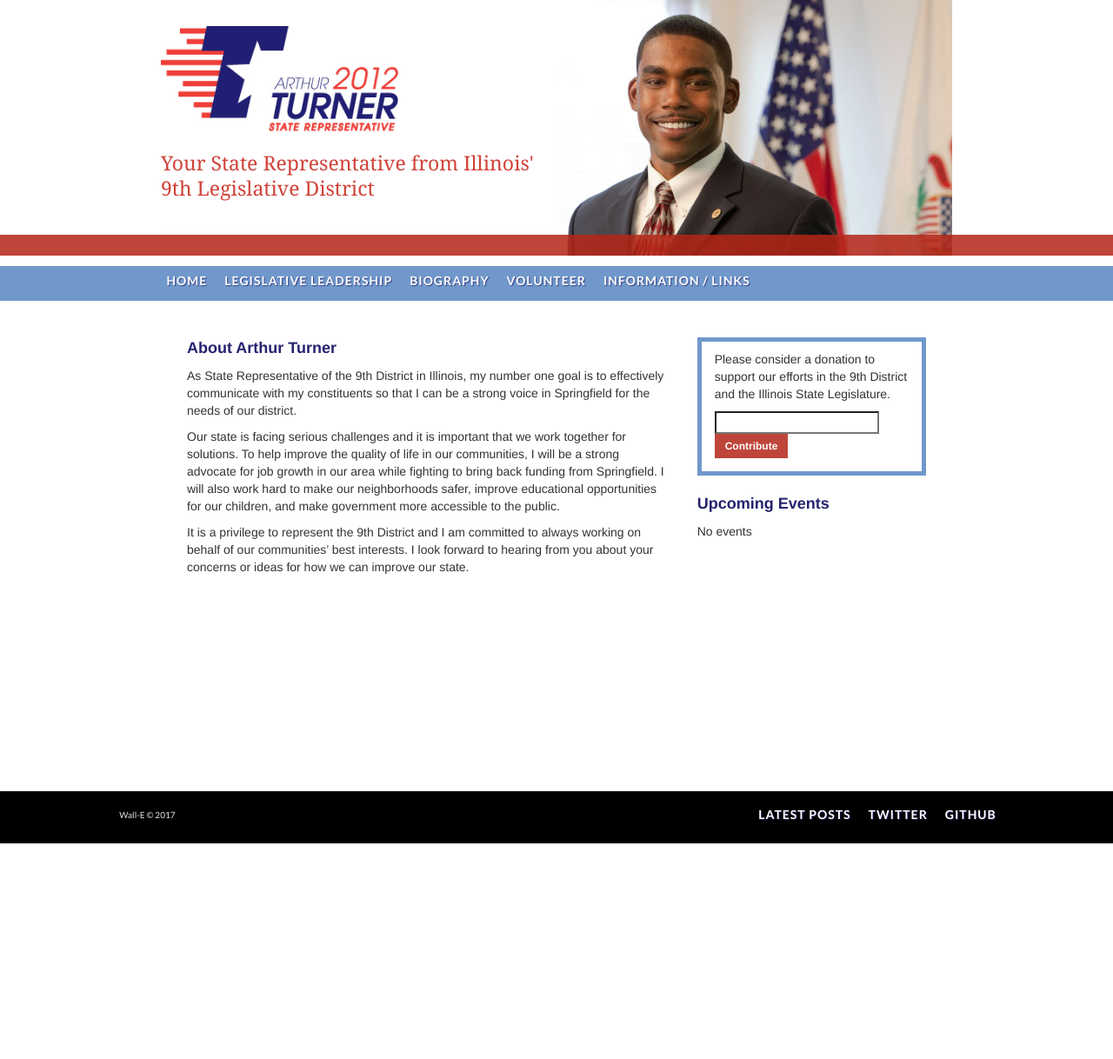
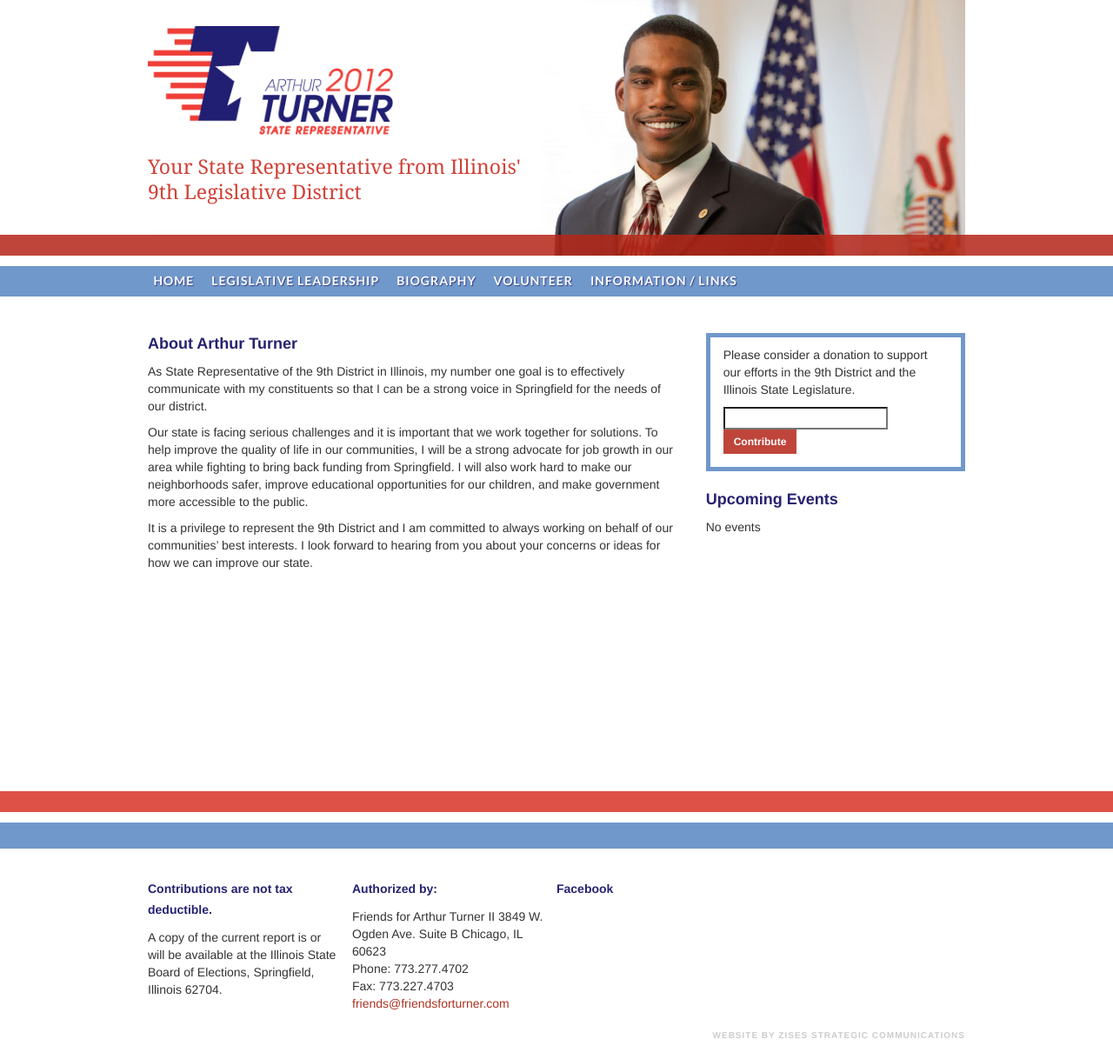
Before and after one commit to DarkoArnautov/friendsforturner, a Jekyll site: the page built from index.md, in a window 1280 px wide. Shown: the whole page at 87% size. Built offline with Jekyll 4.4.1, drawn with Linux system fonts in a browser that asks for light colours; before the commit the page ends 970 px from its top, so only the background shows below that.

Commit message:
complete site

```diff
--- a/_includes/footer.html
+++ b/_includes/footer.html
@@ -1,17 +1,31 @@
 <footer>
-    <div class="footer-wrapper">
-        <div class="ui secondary menu inverted">
-            <p class="item">Wall-E &copy; 2017</p>
-            <div class="right menu">
-                <a class="item" href="/archive.html">
-                    Latest Posts
-                </a>
-                <a class="item" href="https://twitter.com/fsf">
-                    Twitter
-                </a>
-                <a class="item" href="https://github.com/abhn">
-                    Github
-                </a>
+    <div class="container">
+        <div class="footer-wrapper">
+            <div class="col-sm-12">
+                <div class="col-sm-3">
+                    <h4>Contributions are not tax deductible.</h4>
+                    <p>A copy of the current report is or will be available at the Illinois State Board of Elections, Springfield, Illinois 62704.</p>
+                </div>
+                <div class="col-sm-3">
+                    <h4>Authorized by:</h4>
+                    <p>Friends for Arthur Turner II
+                        3849 W. Ogden Ave. Suite B
+                        Chicago, IL 60623<br>
+                        Phone: 773.277.4702<br>
+                        Fax: 773.227.4703<br>
+                        <a href="">friends@friendsforturner.com</a>
+                    </p>
+
+                </div>
+                <div class="col-sm-3">
+                    <h4>Facebook</h4>
+                </div>
+                <div class="col-sm-3">
+
+                </div>
+            </div>
+            <div class="col-sm-12 credit" >
+                <p >Website by <a href="http://zis.es" target="_blank">Zises Strategic Communications</a></p>
             </div>
         </div>
     </div>
--- a/assets/css/main.css
+++ b/assets/css/main.css
@@ -30,6 +30,7 @@ img, video, iframe {
 .container {
     max-width: 940px;
     margin: 0 auto;
+    padding: 0px !important;
 }
 
 header {
@@ -47,10 +48,12 @@ header {
 }
 
 .blue-bar {
-    height: 40px;
+    height: 35px;
     margin: 0px 0px 12px 0px;
     background: #7098CB;
 }
+
+
 
 .head-area {
     height: 300px;
@@ -97,6 +100,10 @@ header {
     text-shadow: 1px 1px 1px rgba(38,35,112,0.75);
 }
 
+.ui.secondary.inverted.menu a.item:hover {
+    background: rgba(38,35,112,0.25);
+}
+
 /* /header */
 .page-wrap {
     min-height: 100%;
@@ -111,15 +118,39 @@ header {
 /* footer */
 
 footer {
-    color: rgba(255, 255, 255, .75) !important;
-    background-color: black;
-    height: 6rem;
-    padding-top: 1rem;
+    background: url(/assets/img/footer-bg.gif) top left repeat-x;
+    height: 290px;
 }
 
 .footer-wrapper {
-    max-width: 80%;
-    margin: 0 auto;
+    margin: 100px auto;
+}
+
+footer h4 {
+    font-size: 14px;
+    line-height: 24px;
+    font-weight: bold;
+    color: #262370;
+    margin: 0px 0px 10px 0px;
+}
+
+footer .credit {
+    text-align: right;
+    margin: 20px 0px;
+    font-size: 10px;
+    line-height: 16px;
+    font-weight: bold;
+    text-transform: uppercase;
+    letter-spacing: 1px;
+    color: #CCC;
+}
+
+footer .credit a{
+    color: #ccc !important;
+}
+
+footer .credit a:hover {
+    color: #AD3322 !important;
 }
 
 .ui.transparent.icon.input {
@@ -139,6 +170,25 @@ main {
     padding: 30px 0px;
 
 }
+
+.col-sm-12 {
+    padding: 0px;
+}
+
+.col-sm-8 {
+    padding-left: 0px;
+}
+
+.col-sm-4 {
+    padding-right: 0px;
+}
+
+.col-sm-3 {
+    padding-left: 0px;
+}
+
+
+
 
 main h4 {
     font-size: 18px;
@@ -176,6 +226,10 @@ a {
     text-decoration: none !important;
 }
 
+a:hover {
+    color: #7098CB !important;
+}
+
 .ui.card {
     width: auto !important;
 }
--- a/assets/css/mobile.css
+++ b/assets/css/mobile.css
@@ -5,20 +5,31 @@
 }
 
 
-@media all and (max-width: 600px) {
-    .right.menu {
-        display: none !important;
+@media all and (max-width: 768px) {
+
+    .site-logo {
+        padding-left: 15px;
+    }
+    .head-area h3 {
+        padding-left: 15px;
     }
 
-    header {
-        max-width: 95%;
+    main .col-sm-8 {
+        padding-left: 15px;
     }
 
-    .site-logo {
-        max-width: 30%;
+    main .col-sm-4 {
+        padding-right: 15px;
     }
 
-    main {
-        max-width: 95%;
+
+    .site-nav {
+        padding-right: 10px;
+        padding-left: 10px;
     }
+
+    .footer-wrapper {
+        padding: 10px;
+    }
+
 }
```
Also changed, not shown: assets/img/footer-bg.gif (added).
